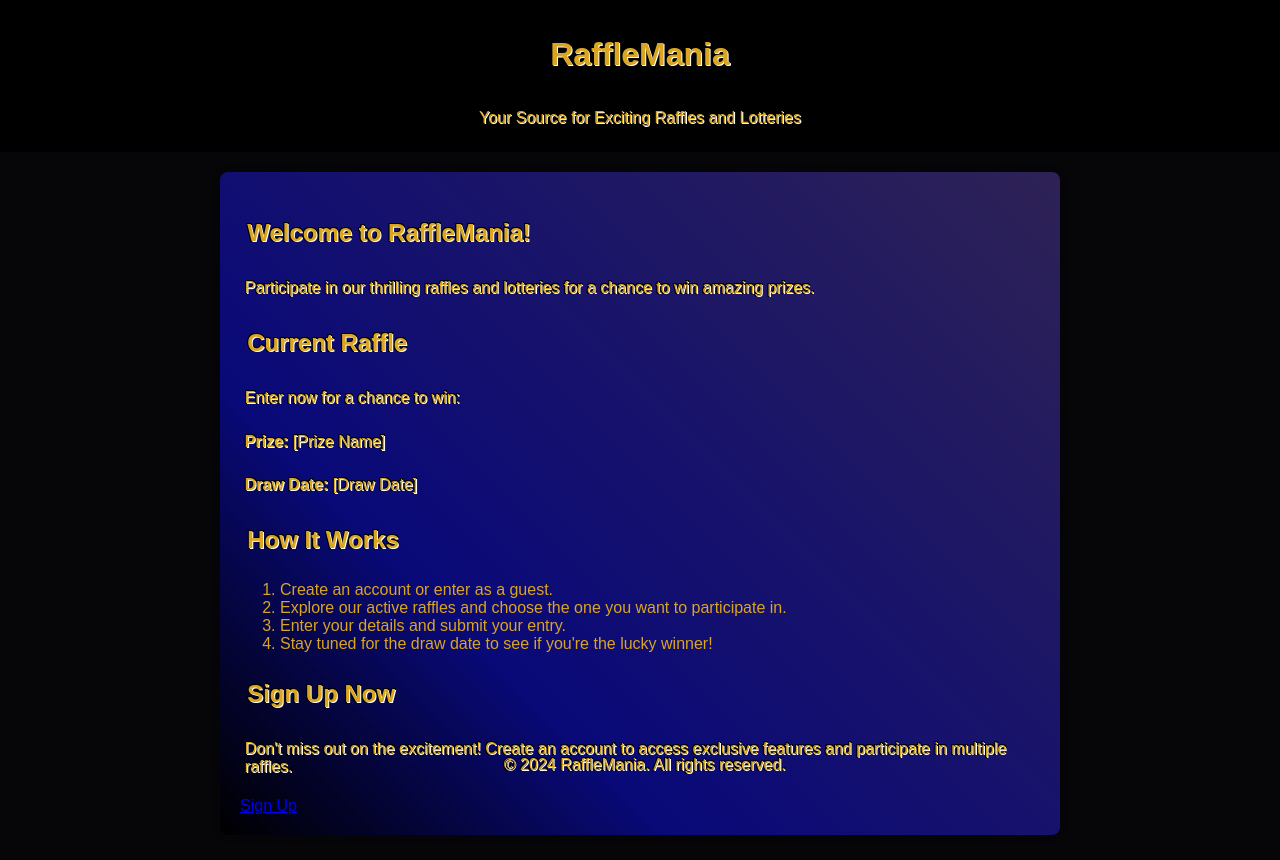
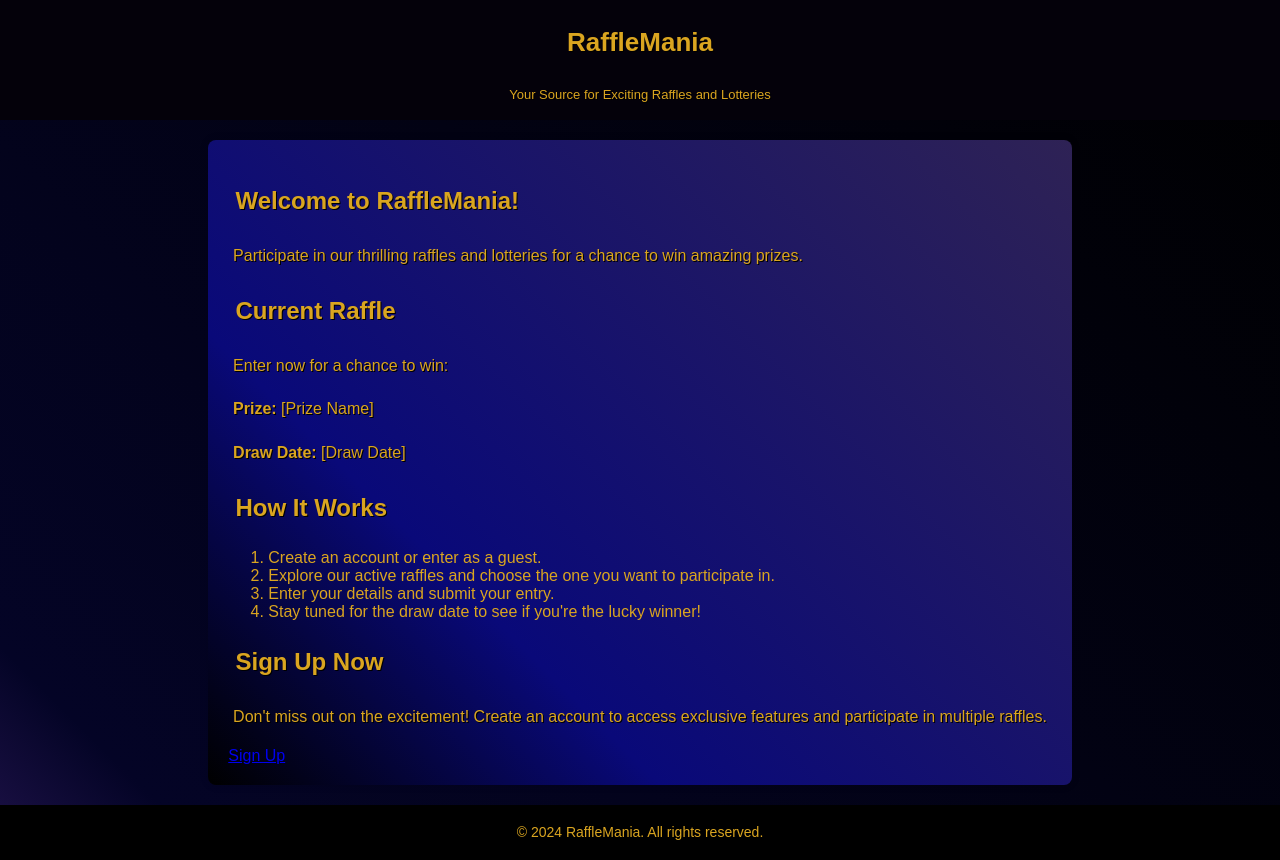
Before and after one commit to IvayloKolev/CM4025-Enterprise-Web-Dev-Coursework, a plain HTML site: page html/index.html in a window 1280 px wide. Drawn offline with Linux system fonts and the light colour scheme.

Commit message:
a bit less ugly

```diff
--- a/css/style.css
+++ b/css/style.css
@@ -1,20 +1,32 @@
+header {
+  background-color: #04010a;
+  color: #daa520;
+  text-align: center;
+  padding: 0.1em;
+  font-size: 13px;
+}
+
 body {
   font-family: Arial, sans-serif;
   margin: 0;
   padding: 0;
-  background-color: #060508;
+  background: rgb(30, 18, 73);
+  background: linear-gradient(
+    45deg,
+    rgba(30, 18, 73, 1) 0%,
+    rgba(4, 4, 38, 1) 10%,
+    rgba(0, 0, 0, 1) 100%
+  );
   color: #daa520;
-}
-
-header {
-  background-color: #000000;
-  color: #daa520;
-  text-align: center;
-  padding: 0.3em;
+  overflow-x: hidden;
+  display: flex;
+  flex-direction: column;
+  min-height: 100vh;
 }
 
 main {
-  max-width: 800px;
+  flex: 1;
+  max-width: 80vw;
   margin: 20px auto;
   padding: 20px;
   background: rgb(0, 0, 0);
@@ -33,14 +45,14 @@ h2,
 p,
 footer {
   color: #daa520;
-  text-shadow: 1px 1px 0 white, -1px -1px 0 black, 1px -1px 0 black,
-    -1px 1px 0 black;
+  text-shadow: 1px 1px 0 black;
   padding: 0.3em;
 }
 
 footer {
   text-align: center;
-  position: fixed;
-  bottom: 0;
-  width: 100%;
+  background-color: black;
+  padding: 0.1em;
+  font-size: 14px;
+  margin-top: auto;
 }
```
